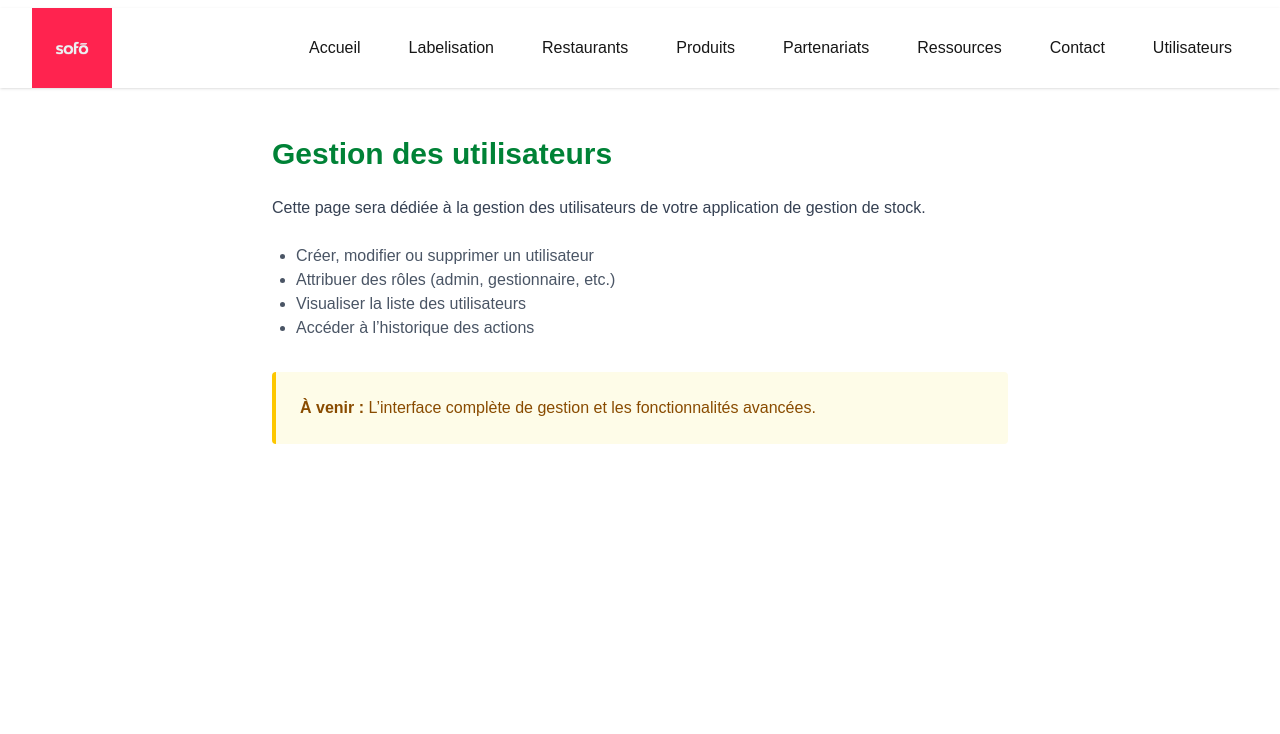
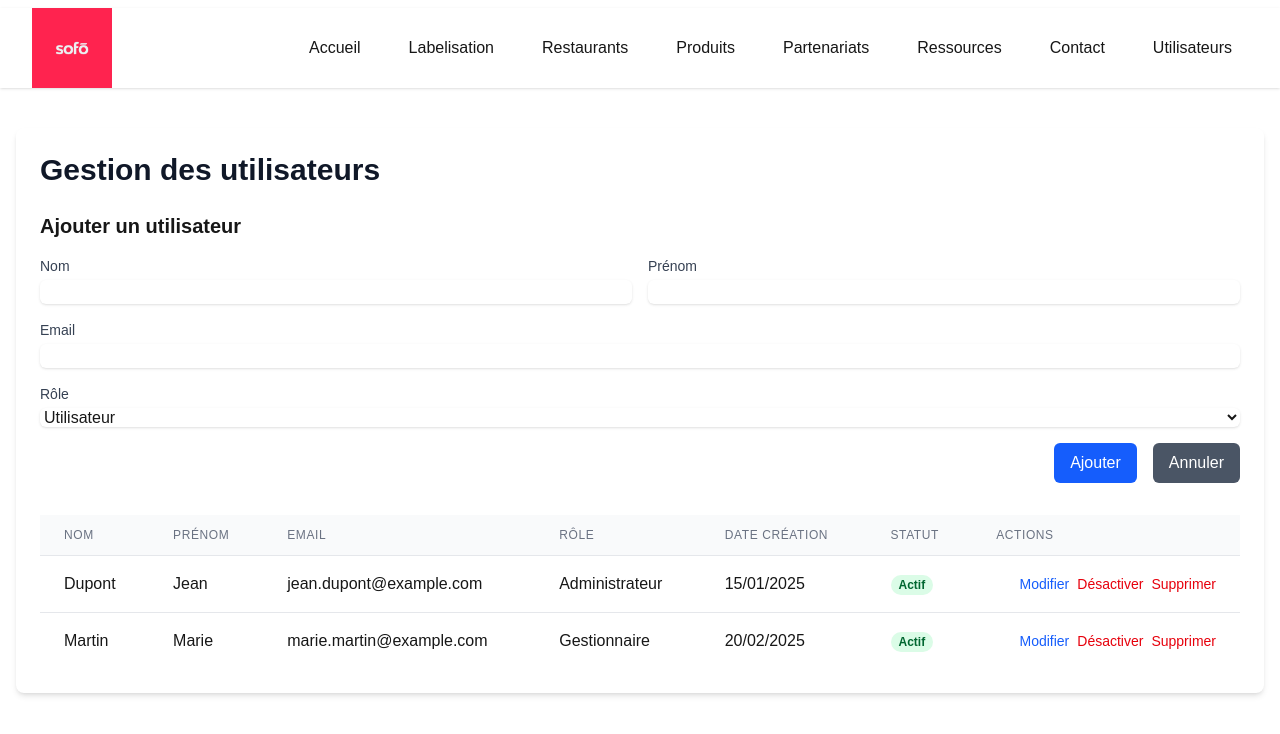
Before and after one commit to MattCornicDev/sofoquality, a Next.js app: page /utilisateurs in a window 1280 px wide. Shown: the top 734 px of the page. Built offline with nearby package versions, Linux system fonts and the light colour scheme.

Commit message:
Ajout page gestion utilisateurs
Signed-off-by: MattCornicDev <mattcornicdev@gmail.com>

```diff
--- a/src/app/utilisateurs/page.tsx
+++ b/src/app/utilisateurs/page.tsx
@@ -1,21 +1,246 @@
-// src/app/utilisateurs/page.tsx
+'use client';
+import { useState } from 'react';
+import { format } from 'date-fns';
+import { fr } from 'date-fns/locale';
+
+interface User {
+  id: number;
+  nom: string;
+  prenom: string;
+  email: string;
+  role: string;
+  dateCreation: Date;
+  actif: boolean;
+}
+
+const initialUsers: User[] = [
+  {
+    id: 1,
+    nom: 'Dupont',
+    prenom: 'Jean',
+    email: 'jean.dupont@example.com',
+    role: 'Administrateur',
+    dateCreation: new Date('2025-01-15'),
+    actif: true
+  },
+  {
+    id: 2,
+    nom: 'Martin',
+    prenom: 'Marie',
+    email: 'marie.martin@example.com',
+    role: 'Gestionnaire',
+    dateCreation: new Date('2025-02-20'),
+    actif: true
+  }
+];
 
 export default function UtilisateursPage() {
-    return (
-      <main className="max-w-3xl mx-auto px-4 py-10">
-        <h1 className="text-3xl font-bold mb-6 text-green-700 dark:text-green-400">Gestion des utilisateurs</h1>
-        <p className="mb-6 text-gray-700 dark:text-gray-200">
-          Cette page sera dédiée à la gestion des utilisateurs de votre application de gestion de stock.
-        </p>
-        <ul className="list-disc pl-6 text-gray-600 dark:text-gray-300 mb-8">
-          <li>Créer, modifier ou supprimer un utilisateur</li>
-          <li>Attribuer des rôles (admin, gestionnaire, etc.)</li>
-          <li>Visualiser la liste des utilisateurs</li>
-          <li>Accéder à l’historique des actions</li>
-        </ul>
-        <div className="p-6 bg-yellow-50 border-l-4 border-yellow-400 text-yellow-800 rounded">
-          <strong>À venir :</strong> L’interface complète de gestion et les fonctionnalités avancées.
+  const [users, setUsers] = useState<User[]>(initialUsers);
+  const [newUser, setNewUser] = useState<User>({
+    id: Math.max(...initialUsers.map(u => u.id)) + 1,
+    nom: '',
+    prenom: '',
+    email: '',
+    role: 'Utilisateur',
+    dateCreation: new Date(),
+    actif: true
+  });
+  const [editingUser, setEditingUser] = useState<User | null>(null);
+
+  const handleAddUser = () => {
+    setUsers([...users, newUser]);
+    setNewUser({
+      id: Math.max(...users.map(u => u.id)) + 1,
+      nom: '',
+      prenom: '',
+      email: '',
+      role: 'Utilisateur',
+      dateCreation: new Date(),
+      actif: true
+    });
+  };
+
+  const handleDeleteUser = (userId: number) => {
+    setUsers(users.filter(user => user.id !== userId));
+  };
+
+  const handleToggleStatus = (userId: number) => {
+    setUsers(users.map(user =>
+      user.id === userId ? { ...user, actif: !user.actif } : user
+    ));
+  };
+
+  const handleEditUser = (user: User) => {
+    setEditingUser(user);
+  };
+
+  const handleUpdateUser = (updatedUser: User) => {
+    setUsers(users.map(user =>
+      user.id === updatedUser.id ? updatedUser : user
+    ));
+    setEditingUser(null);
+  };
+
+  return (
+    <main className="max-w-7xl mx-auto px-4 py-8">
+      <div className="bg-white dark:bg-gray-800 rounded-lg shadow-md p-6">
+        <h1 className="text-3xl font-bold text-gray-900 dark:text-white mb-6">Gestion des utilisateurs</h1>
+
+        {/* Formulaire d'ajout/modification */}
+        <div className="mb-8">
+          <h2 className="text-xl font-semibold mb-4">{editingUser ? 'Modifier utilisateur' : 'Ajouter un utilisateur'}</h2>
+          <form className="space-y-4">
+            <div className="grid grid-cols-2 gap-4">
+              <div>
+                <label className="block text-sm font-medium text-gray-700 dark:text-gray-300">Nom</label>
+                <input
+                  type="text"
+                  value={editingUser ? editingUser.nom : newUser.nom}
+                  onChange={(e) => {
+                    if (editingUser) {
+                      setEditingUser({ ...editingUser, nom: e.target.value });
+                    } else {
+                      setNewUser({ ...newUser, nom: e.target.value });
+                    }
+                  }}
+                  className="mt-1 block w-full rounded-md border-gray-300 shadow-sm focus:border-blue-500 focus:ring-blue-500 dark:bg-gray-700 dark:border-gray-600 dark:text-white"
+                />
+              </div>
+              <div>
+                <label className="block text-sm font-medium text-gray-700 dark:text-gray-300">Prénom</label>
+                <input
+                  type="text"
+                  value={editingUser ? editingUser.prenom : newUser.prenom}
+                  onChange={(e) => {
+                    if (editingUser) {
+                      setEditingUser({ ...editingUser, prenom: e.target.value });
+                    } else {
+                      setNewUser({ ...newUser, prenom: e.target.value });
+                    }
+                  }}
+                  className="mt-1 block w-full rounded-md border-gray-300 shadow-sm focus:border-blue-500 focus:ring-blue-500 dark:bg-gray-700 dark:border-gray-600 dark:text-white"
+                />
+              </div>
+            </div>
+            <div>
+              <label className="block text-sm font-medium text-gray-700 dark:text-gray-300">Email</label>
+              <input
+                type="email"
+                value={editingUser ? editingUser.email : newUser.email}
+                onChange={(e) => {
+                  if (editingUser) {
+                    setEditingUser({ ...editingUser, email: e.target.value });
+                  } else {
+                    setNewUser({ ...newUser, email: e.target.value });
+                  }
+                }}
+                className="mt-1 block w-full rounded-md border-gray-300 shadow-sm focus:border-blue-500 focus:ring-blue-500 dark:bg-gray-700 dark:border-gray-600 dark:text-white"
+              />
+            </div>
+            <div>
+              <label className="block text-sm font-medium text-gray-700 dark:text-gray-300">Rôle</label>
+              <select
+                value={editingUser ? editingUser.role : newUser.role}
+                onChange={(e) => {
+                  if (editingUser) {
+                    setEditingUser({ ...editingUser, role: e.target.value });
+                  } else {
+                    setNewUser({ ...newUser, role: e.target.value });
+                  }
+                }}
+                className="mt-1 block w-full rounded-md border-gray-300 shadow-sm focus:border-blue-500 focus:ring-blue-500 dark:bg-gray-700 dark:border-gray-600 dark:text-white"
+              >
+                <option value="Administrateur">Administrateur</option>
+                <option value="Gestionnaire">Gestionnaire</option>
+                <option value="Utilisateur">Utilisateur</option>
+              </select>
+            </div>
+            <div className="flex justify-end space-x-4">
+              {editingUser ? (
+                <button
+                  type="button"
+                  onClick={() => handleUpdateUser(editingUser)}
+                  className="px-4 py-2 bg-green-600 text-white rounded-md hover:bg-green-700"
+                >
+                  Sauvegarder
+                </button>
+              ) : (
+                <button
+                  type="button"
+                  onClick={handleAddUser}
+                  className="px-4 py-2 bg-blue-600 text-white rounded-md hover:bg-blue-700"
+                >
+                  Ajouter
+                </button>
+              )}
+              <button
+                type="button"
+                onClick={() => setEditingUser(null)}
+                className="px-4 py-2 bg-gray-600 text-white rounded-md hover:bg-gray-700"
+              >
+                Annuler
+              </button>
+            </div>
+          </form>
         </div>
-      </main>
-    );
-  }
+
+        {/* Table des utilisateurs */}
+        <div className="overflow-x-auto">
+          <table className="min-w-full divide-y divide-gray-200 dark:divide-gray-700">
+            <thead className="bg-gray-50 dark:bg-gray-700">
+              <tr>
+                <th className="px-6 py-3 text-left text-xs font-medium text-gray-500 dark:text-gray-300 uppercase tracking-wider">Nom</th>
+                <th className="px-6 py-3 text-left text-xs font-medium text-gray-500 dark:text-gray-300 uppercase tracking-wider">Prénom</th>
+                <th className="px-6 py-3 text-left text-xs font-medium text-gray-500 dark:text-gray-300 uppercase tracking-wider">Email</th>
+                <th className="px-6 py-3 text-left text-xs font-medium text-gray-500 dark:text-gray-300 uppercase tracking-wider">Rôle</th>
+                <th className="px-6 py-3 text-left text-xs font-medium text-gray-500 dark:text-gray-300 uppercase tracking-wider">Date création</th>
+                <th className="px-6 py-3 text-left text-xs font-medium text-gray-500 dark:text-gray-300 uppercase tracking-wider">Statut</th>
+                <th className="px-6 py-3 text-left text-xs font-medium text-gray-500 dark:text-gray-300 uppercase tracking-wider">Actions</th>
+              </tr>
+            </thead>
+            <tbody className="bg-white dark:bg-gray-800 divide-y divide-gray-200 dark:divide-gray-700">
+              {users.map((user) => (
+                <tr key={user.id}>
+                  <td className="px-6 py-4 whitespace-nowrap">{user.nom}</td>
+                  <td className="px-6 py-4 whitespace-nowrap">{user.prenom}</td>
+                  <td className="px-6 py-4 whitespace-nowrap">{user.email}</td>
+                  <td className="px-6 py-4 whitespace-nowrap">{user.role}</td>
+                  <td className="px-6 py-4 whitespace-nowrap">
+                    {format(user.dateCreation, 'dd/MM/yyyy', { locale: fr })}
+                  </td>
+                  <td className="px-6 py-4 whitespace-nowrap">
+                    <span className={`px-2 inline-flex text-xs leading-5 font-semibold rounded-full ${
+                      user.actif ? 'bg-green-100 text-green-800' : 'bg-red-100 text-red-800'
+                    }`}>
+                      {user.actif ? 'Actif' : 'Inactif'}
+                    </span>
+                  </td>
+                  <td className="px-6 py-4 whitespace-nowrap text-right text-sm font-medium">
+                    <button
+                      onClick={() => handleEditUser(user)}
+                      className="text-blue-600 hover:text-blue-900 mr-2"
+                    >
+                      Modifier
+                    </button>
+                    <button
+                      onClick={() => handleToggleStatus(user.id)}
+                      className={`text-${user.actif ? 'red' : 'green'}-600 hover:text-${user.actif ? 'red' : 'green'}-900 mr-2`}
+                    >
+                      {user.actif ? 'Désactiver' : 'Activer'}
+                    </button>
+                    <button
+                      onClick={() => handleDeleteUser(user.id)}
+                      className="text-red-600 hover:text-red-900"
+                    >
+                      Supprimer
+                    </button>
+                  </td>
+                </tr>
+              ))}
+            </tbody>
+          </table>
+        </div>
+      </div>
+    </main>
+  );
+}
```
Also changed, not shown: package.json (+7 -6 lines), 1 other file (tests, documents, lock files or other folders).
